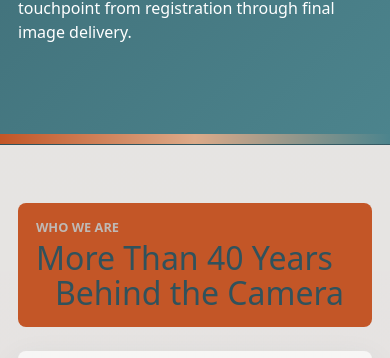
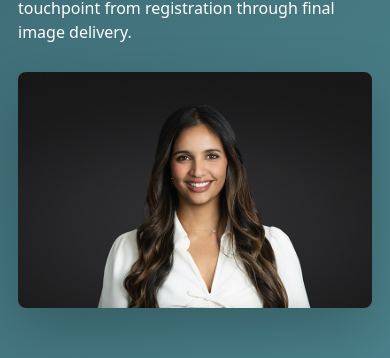
Before and after one commit to dmorton714/hsPage, a Vue app: page / in a window 390 px wide. Shown: the part 1117-1475 px from the top of the page. Built offline with nearby package versions, Linux system fonts and the light colour scheme.

Commit message:
added image

```diff
--- a/src/components/MainPage.vue
+++ b/src/components/MainPage.vue
@@ -143,9 +143,26 @@ onMounted(() => {
   padding-block: 24px 52px;
 }
 
+.hero-columns {
+  display: grid;
+  grid-template-columns: minmax(0, 0.67fr) minmax(300px, 1fr);
+  gap: 24px;
+  align-items: stretch;
+}
+
 .hero-copy {
   max-width: 920px;
   min-width: 0;
+}
+
+.hero-photo {
+  width: 100%;
+  min-width: 0;
+  min-height: 100%;
+  aspect-ratio: 3 / 2;
+  border-radius: 8px;
+  object-fit: cover;
+  box-shadow: 0 24px 60px rgba(0, 0, 0, 0.24);
 }
 
 .hero-video {
@@ -1046,8 +1063,15 @@ dd {
   .who-we-are-panel,
   .process-perks-layout,
   .book-now-layout,
-  .what-we-do-layout {
+  .what-we-do-layout,
+  .hero-columns {
     grid-template-columns: 1fr;
+  }
+
+  .hero-photo {
+    min-height: auto;
+    max-height: 360px;
+    margin-top: 4px;
   }
 
   .stat-value {
--- a/src/components/main-page/HeroSection.vue
+++ b/src/components/main-page/HeroSection.vue
@@ -20,6 +20,7 @@ import AnimatedTitle from './AnimatedTitle.vue'
         playsinline
         aria-label="Headshot activation experience"
       />
+      <div class="hero-columns">
         <div class="hero-copy">
           <p class="lede">
             Give attendees a headshot they’ll actually use and give sponsors a branded experience they’ll remember.
@@ -40,6 +41,13 @@ import AnimatedTitle from './AnimatedTitle.vue'
             from registration through final image delivery.
           </p>
         </div>
+        <img
+          class="hero-photo"
+          src="/hero.jpg"
+          alt="Attendee receiving a professional headshot"
+          loading="lazy"
+        >
+      </div>
     </div>
   </section>
 </template>
```
Also changed, not shown: public/hero.jpg (added). Lines whose indentation alone changed are shown as unchanged.
